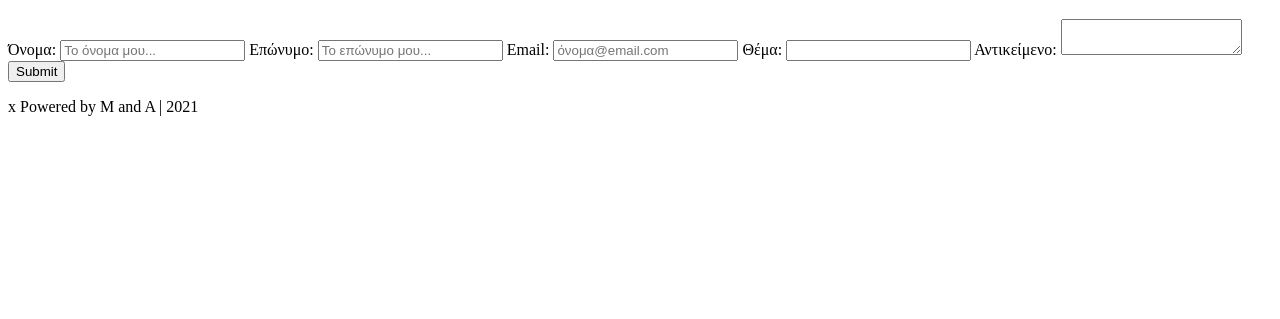
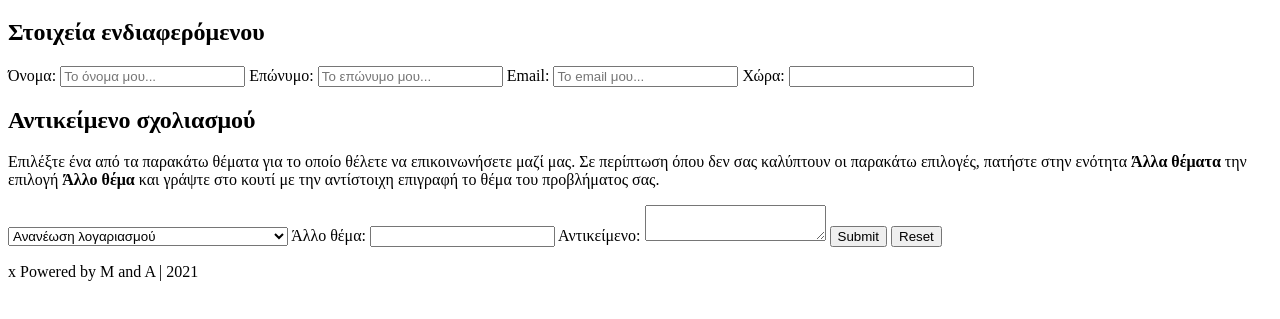
Before and after one commit to Apipilikas/html_project_1, a plain HTML site: page contact_form.html in a window 1280 px wide. Shown: the part 159-478 px from the top of the page. Drawn offline with Linux system fonts and the light colour scheme.

Commit message:
added some code

```diff
--- a/contact_form.html
+++ b/contact_form.html
@@ -24,6 +24,7 @@
     <h1>Επικοινωνήστε μαζί μας!</h1>
     <form>
 
+        <h2>Στοιχεία ενδιαφερόμενου</h2>
         <label for="firstname_txt">Όνομα: </label>
         <input type="text" id="firstname_txt" name="firstname" placeholder="Το όνομα μου...">
 
@@ -31,14 +32,47 @@
         <input type="text" id="lastname_txt" name="lastname" placeholder="Το επώνυμο μου...">
 
         <label for="email_txt">Email: </label>
-        <input type="email" id="email_txt" name="email" placeholder="όνομα@email.com">
+        <input type="email" id="email_txt" name="email" placeholder="Το email μου...">
 
-        <label>Θέμα: </label>
-        <input type="text" id="sub_txt" name="subject">
+        <label for="country">Χώρα: </label>
+        <input type="country" id="" name="">
+        <h2>Αντικείμενο σχολιασμού</h2>
+        <p>Επιλέξτε ένα από τα παρακάτω θέματα για το οποίο θέλετε να επικοινωνήσετε μαζί μας. Σε
+            περίπτωση όπου δεν σας καλύπτουν οι παρακάτω επιλογές, πατήστε στην ενότητα
+            <strong>Άλλα θέματα</strong> την επιλογή <strong>Άλλο θέμα</strong> και
+            γράψτε στο κουτί με την αντίστοιχη επιγραφή το θέμα του προβλήματος σας.
+        </p>
+        <select id="main_issue" name="Θέμα:">
+            <optgroup label="Θέματα με λογαριασμό">
+                <option value="renew">Ανανέωση λογαριασμού</option>
+                <option value="renew">Διαγραφή λογαριασμού</option>
+                <option value="renew">Ξεμπλοκάρισμα λογαριασμού</option>
+                <option value="renew">Επιβεβαίωση στοιχείων λογαριασμού</option>
+            </optgroup>
+            <optgroup label="Θέματα με πληρωμή">
+                <option value="renew">Ακύρωση μηνιαίας πίστωσης</option>
+                <option value="renew">Αποτυχία πληρωμής</option>
+                <option value="renew">Αλλαγή στοιχείων πληρωμής</option>
+            </optgroup>
+            <optgroup label="Θέματα με μαθήματα">
+                <option value="renew">Αποτυχία εγγραφής σε μάθημα</option>
+                <option value="renew">Διακοπή παρακολούθησης</option>
+                <option value="renew">Πρόβλημα παρακολούθησης μαθήματος</option>
+            </optgroup>
+            <optgroup label="Άλλα θέματα">
+                <option value="renew">Καθυστέρηση αποστολής πιστοποιητικού</option>
+                <option value="">Αλλαγή διεύθυνσης αποστολής</option>
+                <option value="renew">Άλλο θέμα</option>
+            </optgroup>
+        </select>
+
+        <label>Άλλο θέμα: </label>
+        <input type="text" id="">
 
         <label>Αντικείμενο: </label>
         <textarea type="text" id="subject_txt"></textarea>
         <input type="submit" id="submit_btn" name="submit">
+        <input type="reset" id="" name="reset">
 
     </form>
 
```
Also changed, not shown: index.html (+2 -2 lines), them.html (+1 -1 lines), resources/Στιγμιότυπο οθόνης 2021-11-05 111149.png (added), resources/Στιγμιότυπο οθόνης 2021-11-05 111918.png (added), resources/Στιγμιότυπο οθόνης 2021-11-05 111952.png (added), resources/Στιγμιότυπο οθόνης 2021-11-05 112026.png (added), resources/Στιγμιότυπο οθόνης 2021-11-05 112131.png (added), resources/Στιγμιότυπο οθόνης 2021-11-05 112152.png (added), resources/Στιγμιότυπο οθόνης 2021-11-05 112223.png (added), resources/Στιγμιότυπο οθόνης 2021-11-05 112357.png (added), resources/Στιγμιότυπο οθόνης 2021-11-05 112434.png (added), resources/Στιγμιότυπο οθόνης 2021-11-05 112452.png (added), resources/Στιγμιότυπο οθόνης 2021-11-05 112545.png (added), resources/Στιγμιότυπο οθόνης 2021-11-05 112605.png (added), 1 more files.
